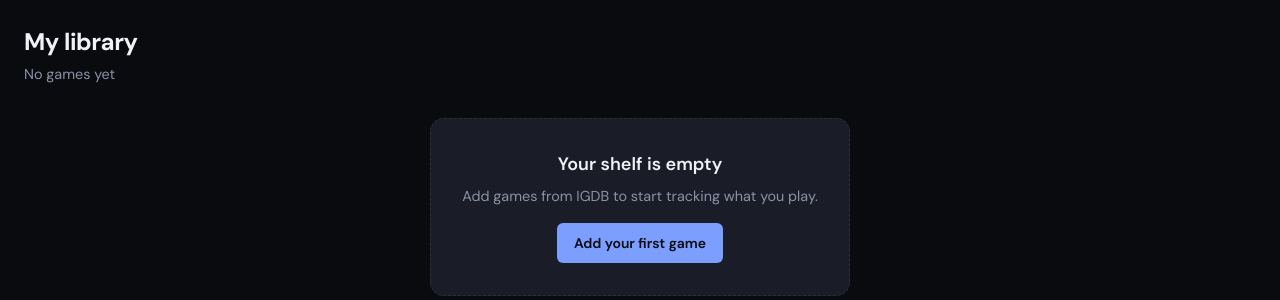
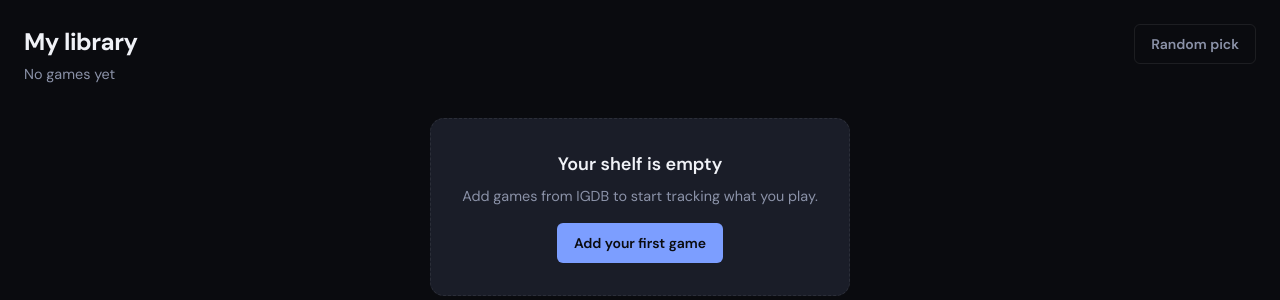
Before and after one commit to SayonKiruba/QuestLog, a Flask app: page /library in a window 1280 px wide. Shown: the part 121-421 px from the top of the page. Run offline with Flask 3, Linux system fonts and the light colour scheme; a user stored in the database is signed in; data comes from the database, SQL or seed files in the repository; both versions use the stored data as it was after the commit; data that the repository does not hold is empty.

Commit message:
random-pick-functionality

```diff
--- a/static/script.js
+++ b/static/script.js
@@ -134,6 +134,33 @@ async function fetchLibrary() {
     }
     updateLibraryCount();
     applyLibraryFilter();
+}
+
+const STATUS_WANT_TO_PLAY = "Want to Play";
+
+function normalizeLibraryStatus(s) {
+    return (s || "").replace(/\s+/g, " ").trim();
+}
+
+function isWantToPlayStatus(s) {
+    return normalizeLibraryStatus(s).toLowerCase() === STATUS_WANT_TO_PLAY.toLowerCase();
+}
+
+function randomIndex(n) {
+    if (n <= 1) return 0;
+    return Math.floor(Math.random() * n);
+}
+
+function pickRandomWantToPlay() {
+    const feedback = document.getElementById("random-picker-feedback");
+    const pool = libraryGames.filter((g) => isWantToPlayStatus(g.status));
+    if (pool.length === 0) {
+        if (feedback) feedback.textContent = "No games marked Want to Play.";
+        return;
+    }
+    if (feedback) feedback.textContent = "";
+    const idx = randomIndex(pool.length);
+    openGameDetail(pool[idx]);
 }
 
 const DISCOVER_SUGGEST_MIN = 2;
--- a/static/style.css
+++ b/static/style.css
@@ -280,6 +280,27 @@ textarea {
 
 .page-head {
     margin-bottom: var(--space-lg);
+}
+
+.page-head-library {
+    display: flex;
+    justify-content: space-between;
+    align-items: flex-start;
+    gap: var(--space-md);
+    flex-wrap: wrap;
+}
+
+.page-head-library-actions {
+    display: flex;
+    flex-direction: column;
+    align-items: flex-end;
+    gap: var(--space-xs);
+}
+
+.page-head-library-feedback {
+    font-size: 0.85rem;
+    max-width: 16rem;
+    text-align: right;
 }
 
 .page-head h1 {
--- a/templates/dashboard.html
+++ b/templates/dashboard.html
@@ -23,9 +23,15 @@
 
 <main class="app-main">
     <div id="library-view">
-        <div class="page-head">
-            <h1>My library</h1>
-            <p class="text-muted" id="library-count"></p>
+        <div class="page-head page-head-library">
+            <div>
+                <h1>My library</h1>
+                <p class="text-muted" id="library-count"></p>
+            </div>
+            <div class="page-head-library-actions">
+                <button type="button" class="btn btn-ghost" onclick="pickRandomWantToPlay()">Random pick</button>
+                <span id="random-picker-feedback" class="text-muted page-head-library-feedback" role="status" aria-live="polite"></span>
+            </div>
         </div>
 
         <div id="library-empty" class="empty-state hidden">
@@ -190,5 +196,5 @@
 <script>
 window.__QUESTLOG__ = { isAdmin: {{ nav_is_admin | tojson }} };
 </script>
-<script src="{{ url_for('static', filename='script.js') }}?v=questlog5"></script>
+<script src="{{ url_for('static', filename='script.js') }}?v=questlog7"></script>
 {% endblock %}
```
Also changed, not shown: database.db.
